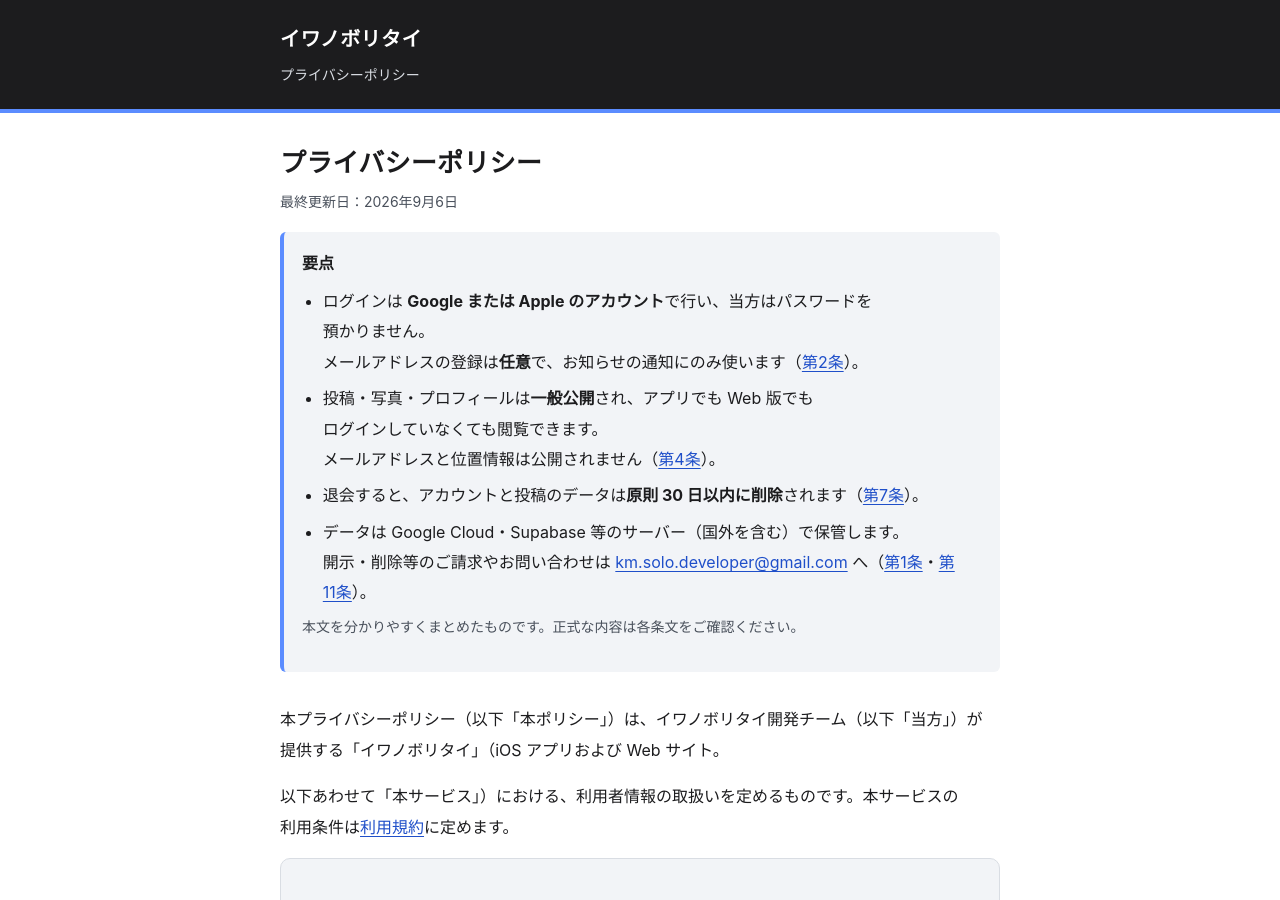
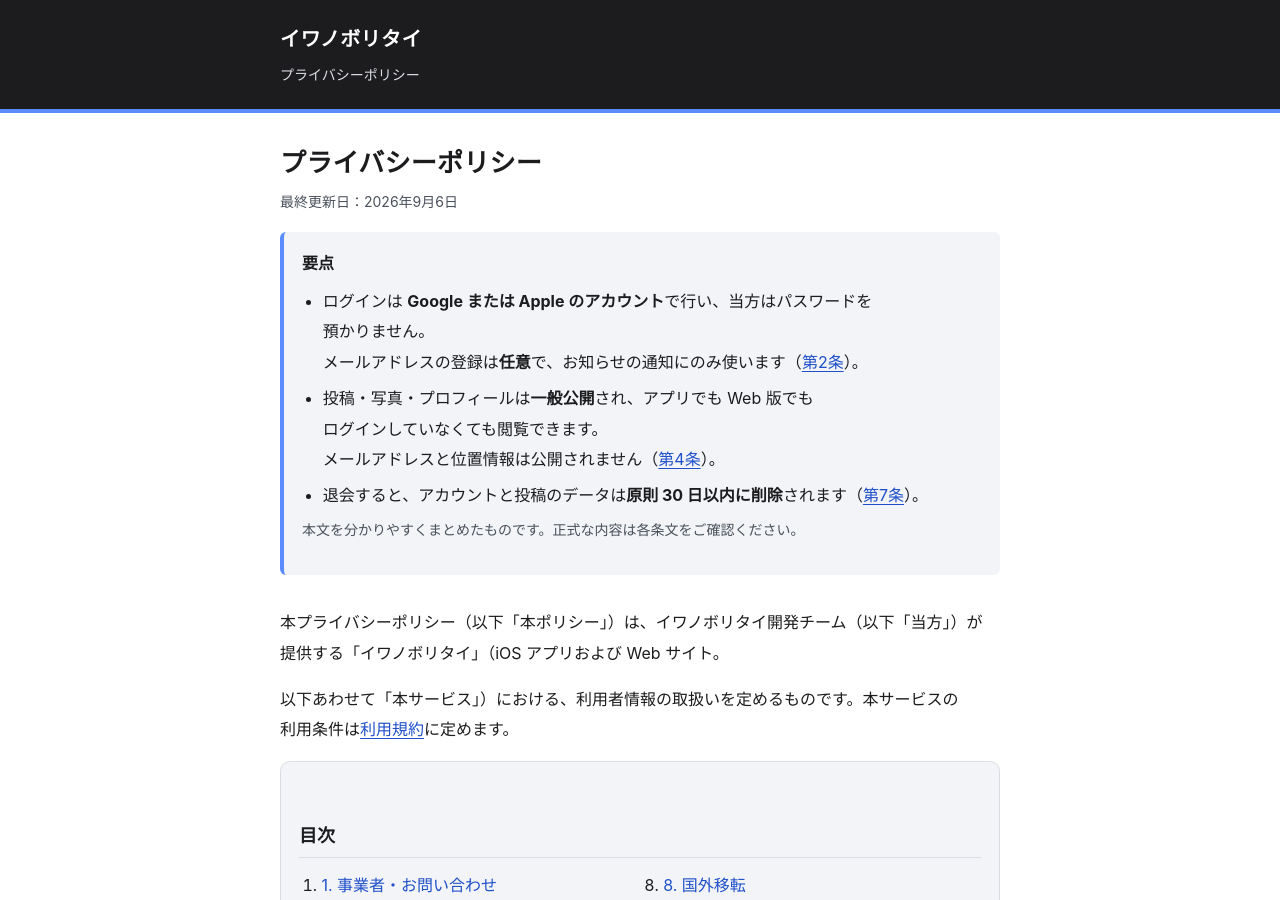
Before and after one commit to murakami-kaito-dev/iwanoboritai-legal, a Jekyll site: the page built from privacy.md, in a window 1280 px wide and 900 px high. Built offline with Jekyll 4.4.1, drawn with Linux system fonts in a browser that asks for light colours.

Commit message:
docs: プライバシーポリシーの要点から保管先・連絡先の項目を外す（第 1・3・11 条の本文は維持）
Co-Authored-By: Claude Fable 5.1 <noreply@anthropic.com>

```diff
--- a/privacy.md
+++ b/privacy.md
@@ -10,7 +10,6 @@ summary:
   - 'ログインは <strong>Google または Apple のアカウント</strong>で行い、当方はパスワードを預かりません。<br>メールアドレスの登録は<strong>任意</strong>で、お知らせの通知にのみ使います（<a href="#privacy-2">第2条</a>）。'
   - '投稿・写真・プロフィールは<strong>一般公開</strong>され、アプリでも Web 版でもログインしていなくても閲覧できます。<br>メールアドレスと位置情報は公開されません（<a href="#privacy-4">第4条</a>）。'
   - '退会すると、アカウントと投稿のデータは<strong>原則 30 日以内に削除</strong>されます（<a href="#privacy-7">第7条</a>）。'
-  - 'データは Google Cloud・Supabase 等のサーバー（国外を含む）で保管します。<br>開示・削除等のご請求やお問い合わせは <a href="mailto:km.solo.developer@gmail.com">km.solo.developer@gmail.com</a> へ（<a href="#privacy-1">第1条</a>・<a href="#privacy-11">第11条</a>）。'
 ---
 
 本プライバシーポリシー（以下「本ポリシー」）は、イワノボリタイ開発チーム（以下「当方」）が提供する「イワノボリタイ」（iOS アプリおよび Web サイト。
```
